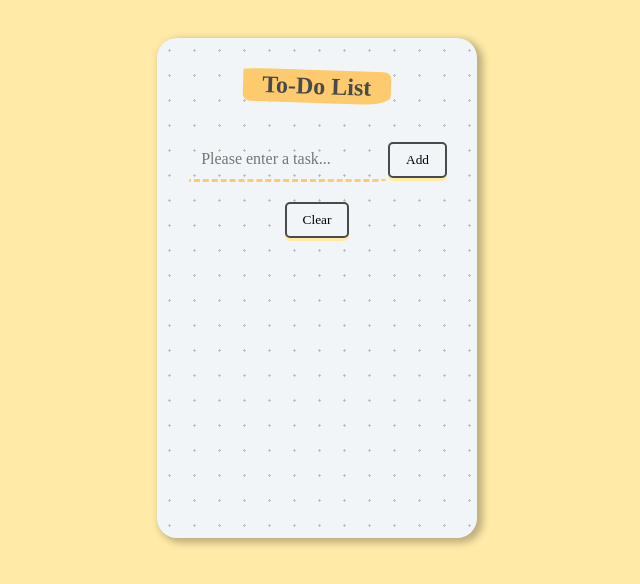
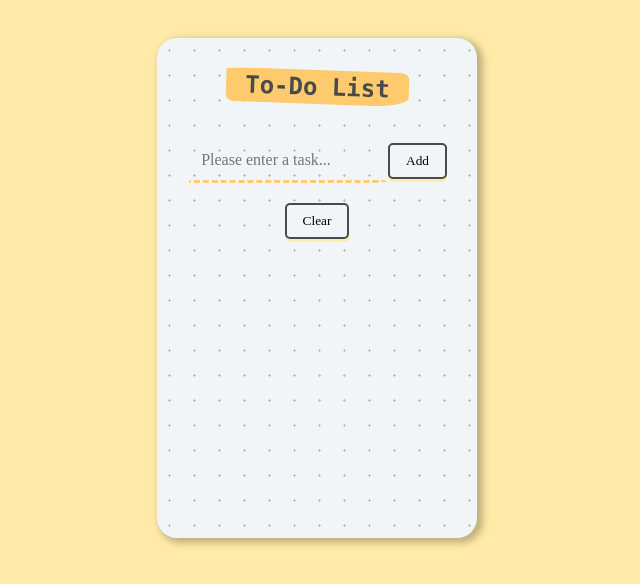
Before and after one commit to Drakoulakos/To-Do-List, a Next.js app: page / in a window 1280 px wide. Shown: the top 584 px of the page, without its empty margins (323-963 px from the left). Built offline with nearby package versions, Linux system fonts and the light colour scheme.

Commit message:
change font

```diff
--- a/src/styles/globals.css
+++ b/src/styles/globals.css
@@ -7,7 +7,7 @@
   justify-content: center;
   align-items: center;
   color: hsl(198, 1%, 29%);
-  font-family: cursive;
+  font-family: "Lucida Console", "Courier New", monospace;
   text-align: center;
   font-size: 130%;
 }
```
